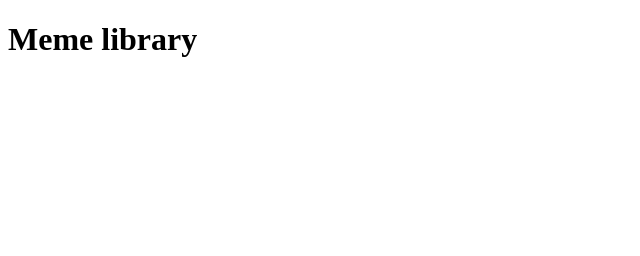
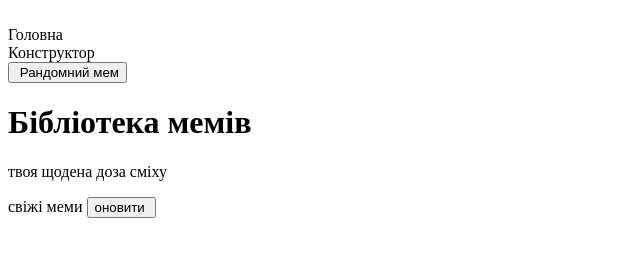
Before and after one commit to BONBINOVNCH/Meme-API, a website: page public/index.html in a window 1280 px wide. Shown: the whole page, without its empty margins (0-640 px from the left). Drawn offline with nearby package versions, Linux system fonts and the light colour scheme; no server answers.

Commit message:
base_html

```diff
--- a/public/index.html
+++ b/public/index.html
@@ -6,7 +6,48 @@
         <title>Document</title>
     </head>
     <body>
-        <h1>Meme library</h1>
+        <div class="wrapper">
+            <header class="header">
+                <div class="header_img_block">
+                    <img src="" alt="" class="header_img" />
+                </div>
+                <div class="header_options_block">
+                    <div class="header_option">Головна</div>
+                    <div class="header_option">Конструктор</div>
+                </div>
+                <div class="header_random_mem_block">
+                    <button class="header_random_mem_button">
+                        <img src="" alt="" class="header_random_mem_img" />
+                        <span class="header_random_mem_text"
+                            >Рандомний мем</span
+                        >
+                    </button>
+                </div>
+            </header>
+
+            <main class="main">
+                <div class="main_title">
+                    <div class="main_title_text_block">
+                        <h1 class="main_title_text_bigText">
+                            Бібліотека мемів
+                        </h1>
+                        <p class="main_title_text_smallText">
+                            твоя щодена доза сміху
+                        </p>
+                    </div>
+                </div>
+
+                <div class="main_content">
+                    <div class="main_content_head">
+                        <span class="main_content_head">свіжі меми</span>
+                        <button class="update_memes">
+                            оновити <span><img src="" alt="" /></span>
+                        </button>
+                    </div>
+                    <div class="main_content_block"></div>
+                </div>
+            </main>
+        </div>
     </body>
 
     <script src="https://unpkg.com/axios/dist/axios.min.js"></script>
```
